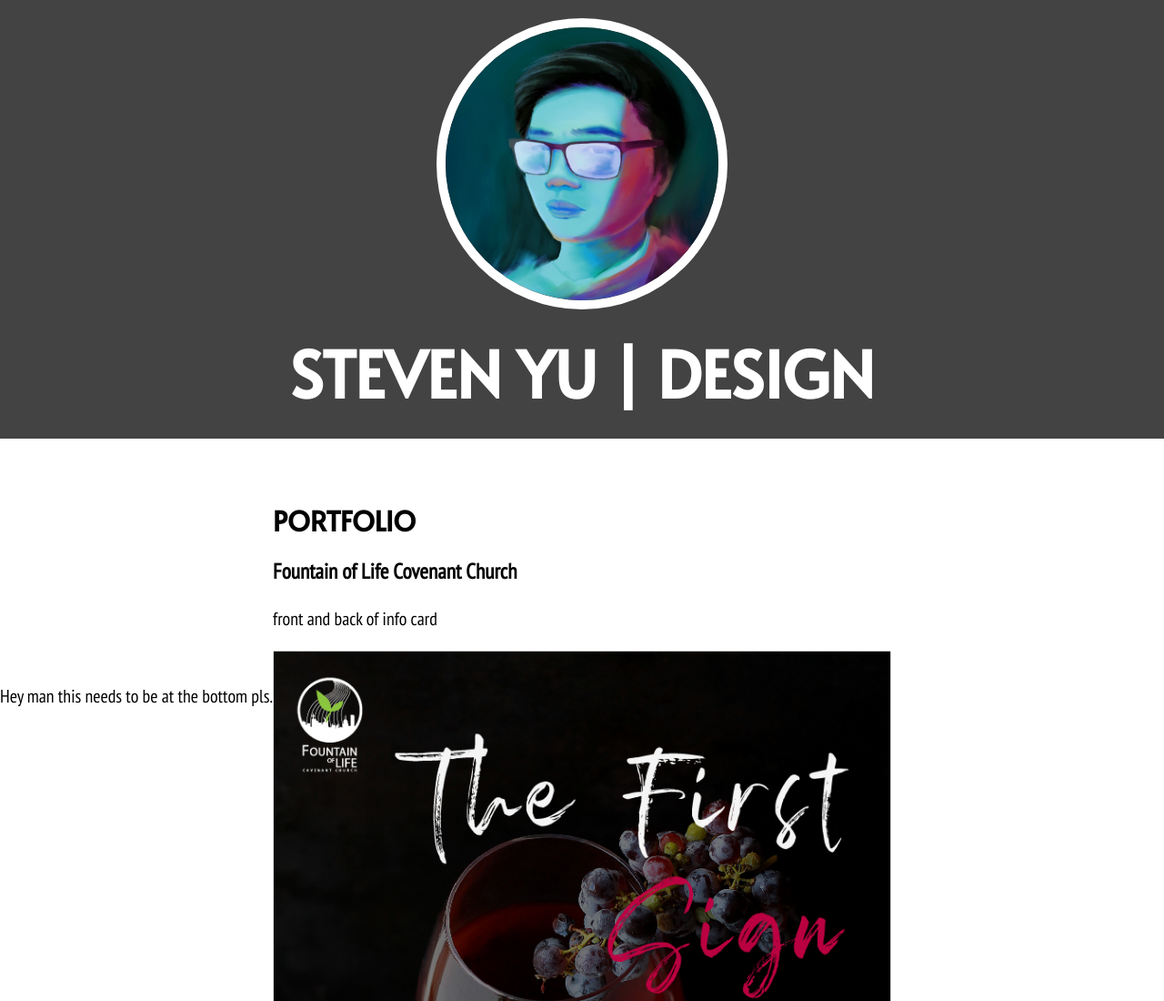
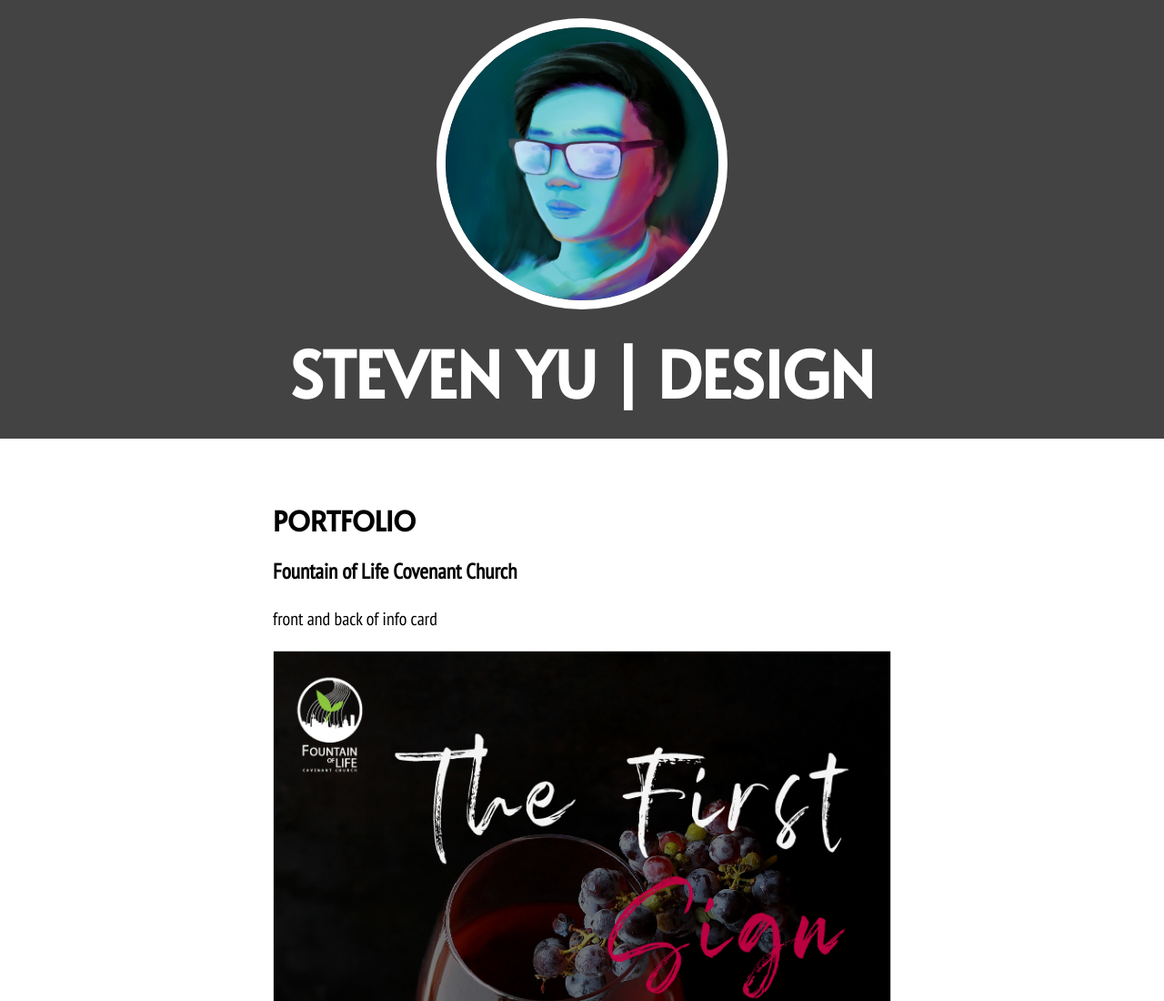
Before and after one commit to stevenyu615/stevenyu, a plain HTML site: page index.html in a window 1280 px wide. Shown: the top 1100 px of the page at 91% size. Drawn offline with Linux system fonts and the light colour scheme.

Commit message:
Update index.html

```diff
--- a/index.html
+++ b/index.html
@@ -77,9 +77,6 @@
 	</main>
 
 	<!-- footer element -->
-	<footer>
-		<p>Hey man this needs to be at the bottom pls.</p>
-	</footer>
 
 </body>
 
```
